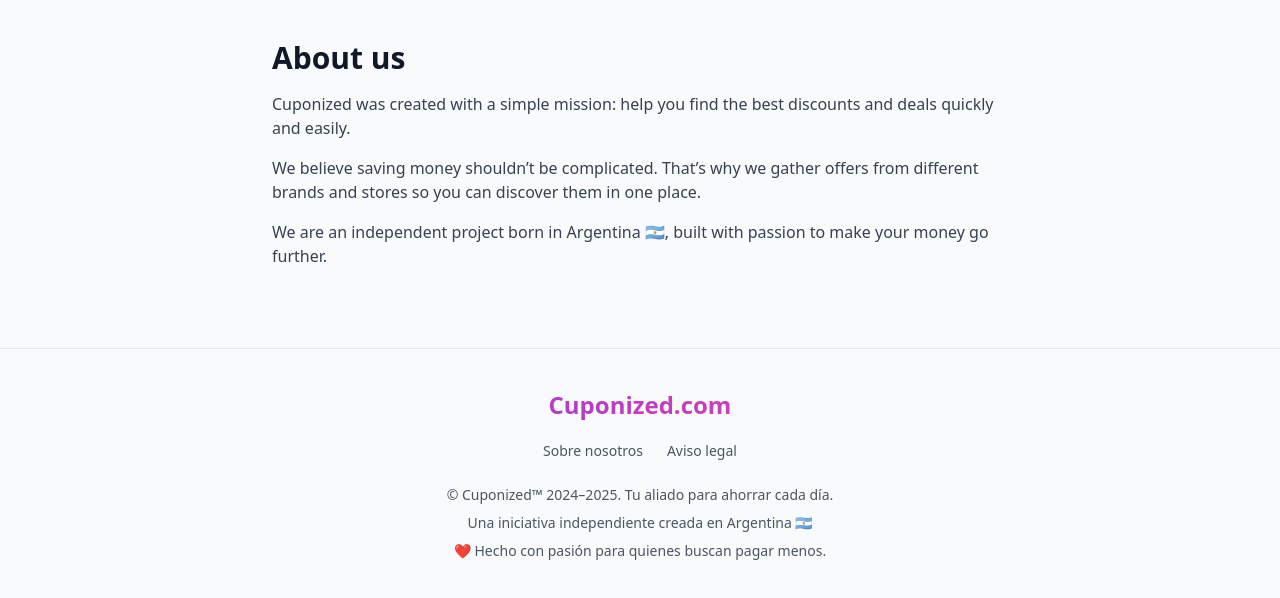
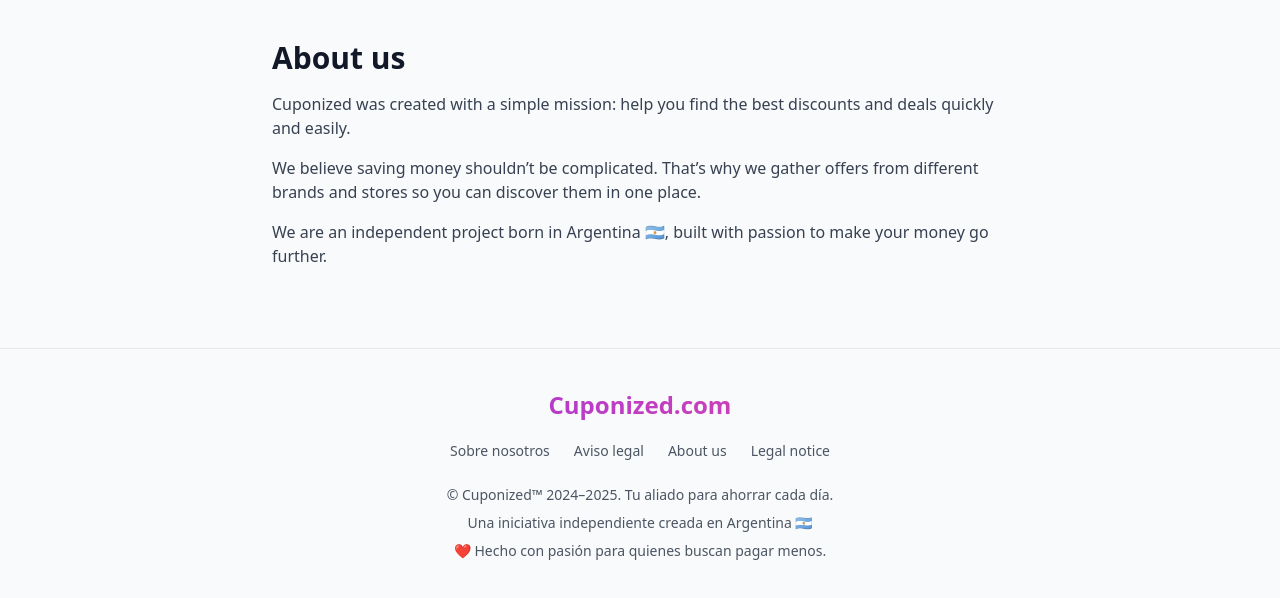
Before and after one commit to CUPONIZED/cuponized, a Next.js app: page /about-us in a window 1280 px wide. Shown: the top 598 px of the page. Built offline with nearby package versions, Linux system fonts and the light colour scheme.

Commit message:
Update Footer.tsx

```diff
--- a/components/Footer.tsx
+++ b/components/Footer.tsx
@@ -6,9 +6,14 @@
           Cuponized.com
         </h3>
 
-        <nav className="mt-5 flex items-center justify-center gap-6 text-sm text-gray-600 dark:text-neutral-400">
+        <nav className="mt-5 flex flex-wrap items-center justify-center gap-6 text-sm text-gray-600 dark:text-neutral-400">
+          {/* Español */}
           <a href="/sobre-nosotros" className="hover:underline">Sobre nosotros</a>
           <a href="/aviso-legal" className="hover:underline">Aviso legal</a>
+
+          {/* Inglés */}
+          <a href="/about-us" className="hover:underline">About us</a>
+          <a href="/legal-notice" className="hover:underline">Legal notice</a>
         </nav>
 
         <p className="mt-6 text-sm text-gray-600 dark:text-neutral-400">
```
